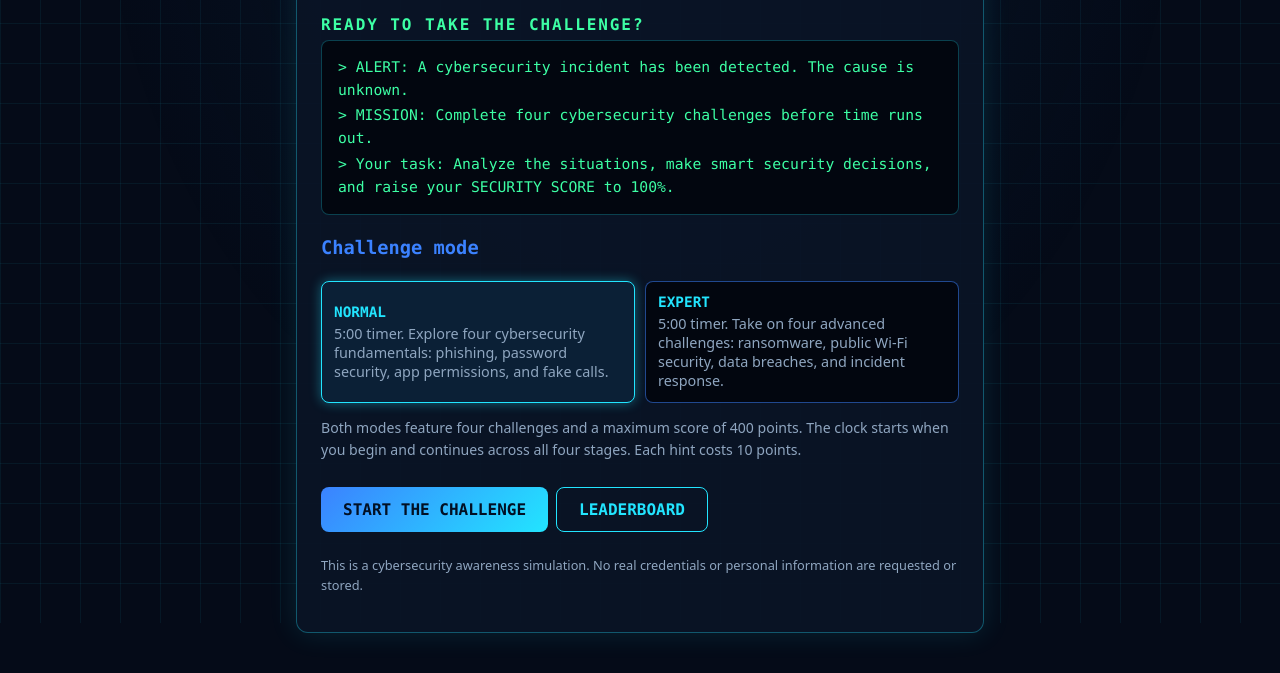
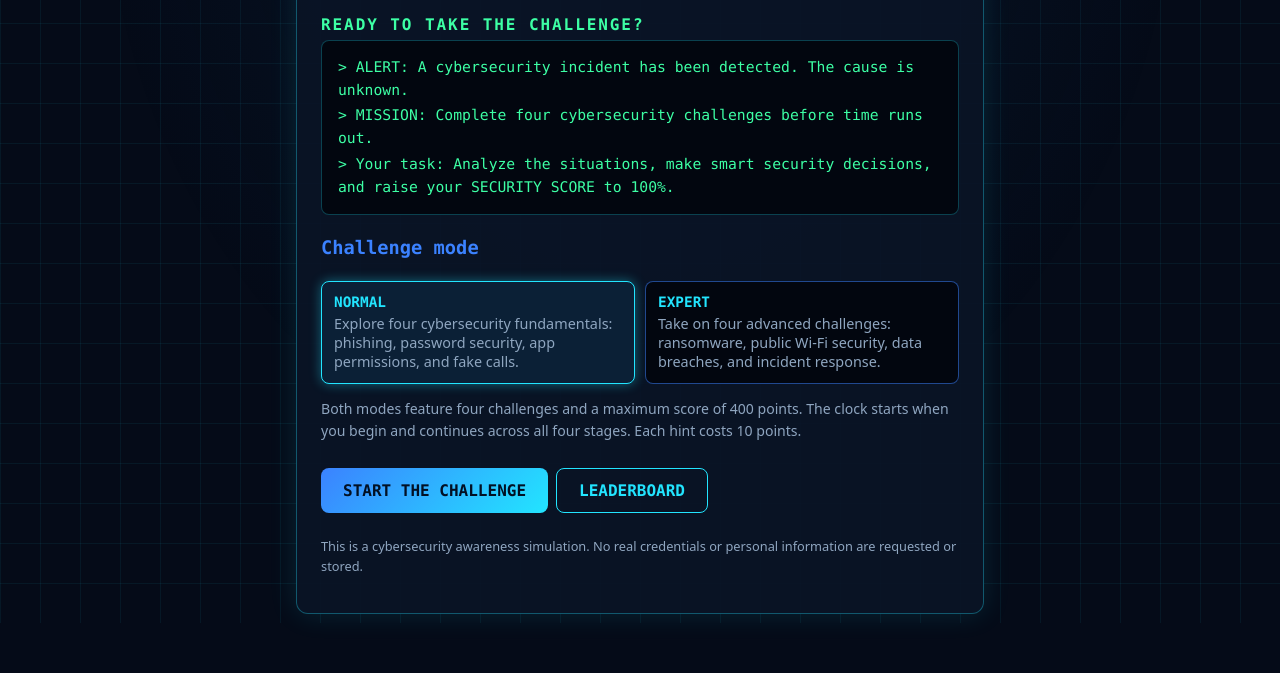
Before and after one commit to l-ctrl887/Cyber_Clash, a plain HTML site: page index.html in a window 1280 px wide. Shown: the part 177-850 px from the top of the page. Drawn offline with Linux system fonts and the light colour scheme.

Commit message:
Update index.html

```diff
--- a/index.html
+++ b/index.html
@@ -15,11 +15,11 @@
 <div class="modes">
   <button class="mode sel" data-m="normal" aria-pressed="true">
     <b>NORMAL</b>
-    <span>5:00 timer. Explore four cybersecurity fundamentals: phishing, password security, app permissions, and fake calls.</span>
+    <span>Explore four cybersecurity fundamentals: phishing, password security, app permissions, and fake calls.</span>
   </button>
   <button class="mode" data-m="expert" aria-pressed="false">
     <b>EXPERT</b>
-    <span>5:00 timer. Take on four advanced challenges: ransomware, public Wi-Fi security, data breaches, and incident response.</span>
+    <span>Take on four advanced challenges: ransomware, public Wi-Fi security, data breaches, and incident response.</span>
   </button>
 </div>
 <p class="dim">
```
